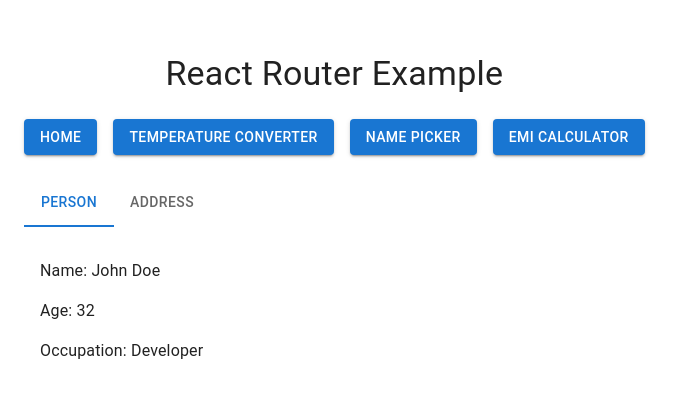
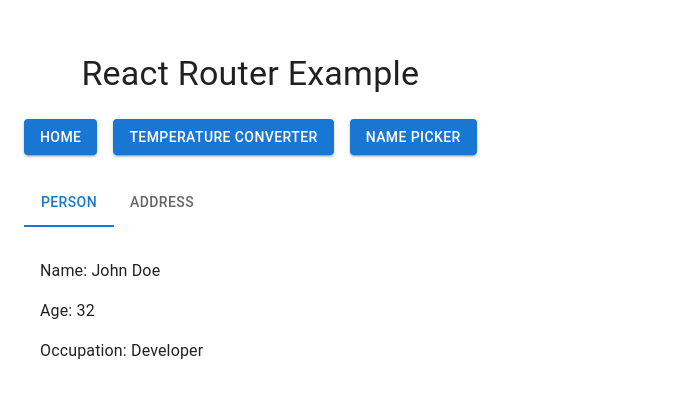
Before and after one commit to Cema2019/codedamn-challenge-30-days-of-react, a React (Vite) app: page / in a window 1280 px wide. Shown: the part 176-574 px from the top of the page, without its empty margins (0-686 px from the left). Built offline with nearby package versions, Linux system fonts and the light colour scheme.

Commit message:
refactor: remove unncessary file

```diff
--- a/components/Navigation.tsx
+++ b/components/Navigation.tsx
@@ -14,9 +14,6 @@ const Navigation: React.FC = () => {
       <Button variant="contained" component={Link} to="/name-picker">
         Name Picker
       </Button>
-      <Button variant="contained" component={Link} to="/emi">
-        EMI Calculator
-      </Button>
     </Box>
   );
 };
```
